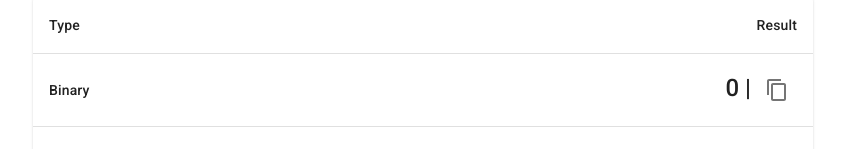
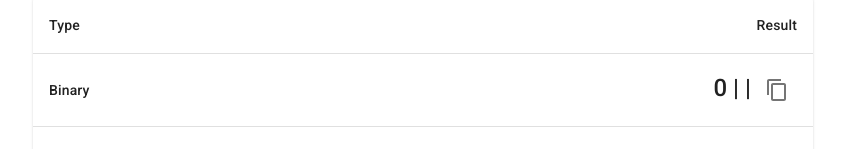
Before and after one commit to Darvvvin/csarch2-mp, a React (Create React App) app in the folder csarch-app/: page / in a window 1280 px wide. Shown: the part 432-581 px from the top of the page, without its empty margins (217-1062 px from the left). Built offline with nearby package versions, Linux system fonts and the light colour scheme.

Commit message:
Update Outputs.jsx

```diff
--- a/csarch-app/src/Outputs.jsx
+++ b/csarch-app/src/Outputs.jsx
@@ -72,6 +72,15 @@ export default function Outputs(props) {
         comboField.push(msdBinary[3]); // e
     }
 
+    // 4) Get Exponent Continuation (Remaining Digits [8])
+    var expoCont = []
+    var j = 0
+
+    for(let i = 2; i < 10; i++) {
+        expoCont[j] = eBar[i]
+        j++
+    }
+
 
     return (
         <Box>
@@ -97,7 +106,7 @@ export default function Outputs(props) {
                             </TableCell>
                             <TableCell align="right">
                                 <Typography variant="h5">
-                                    {sign} | {comboField}
+                                    {sign} | {comboField} | {expoCont}
                                     <IconButton>
                                         <ContentCopyIcon />
                                     </IconButton >
```
